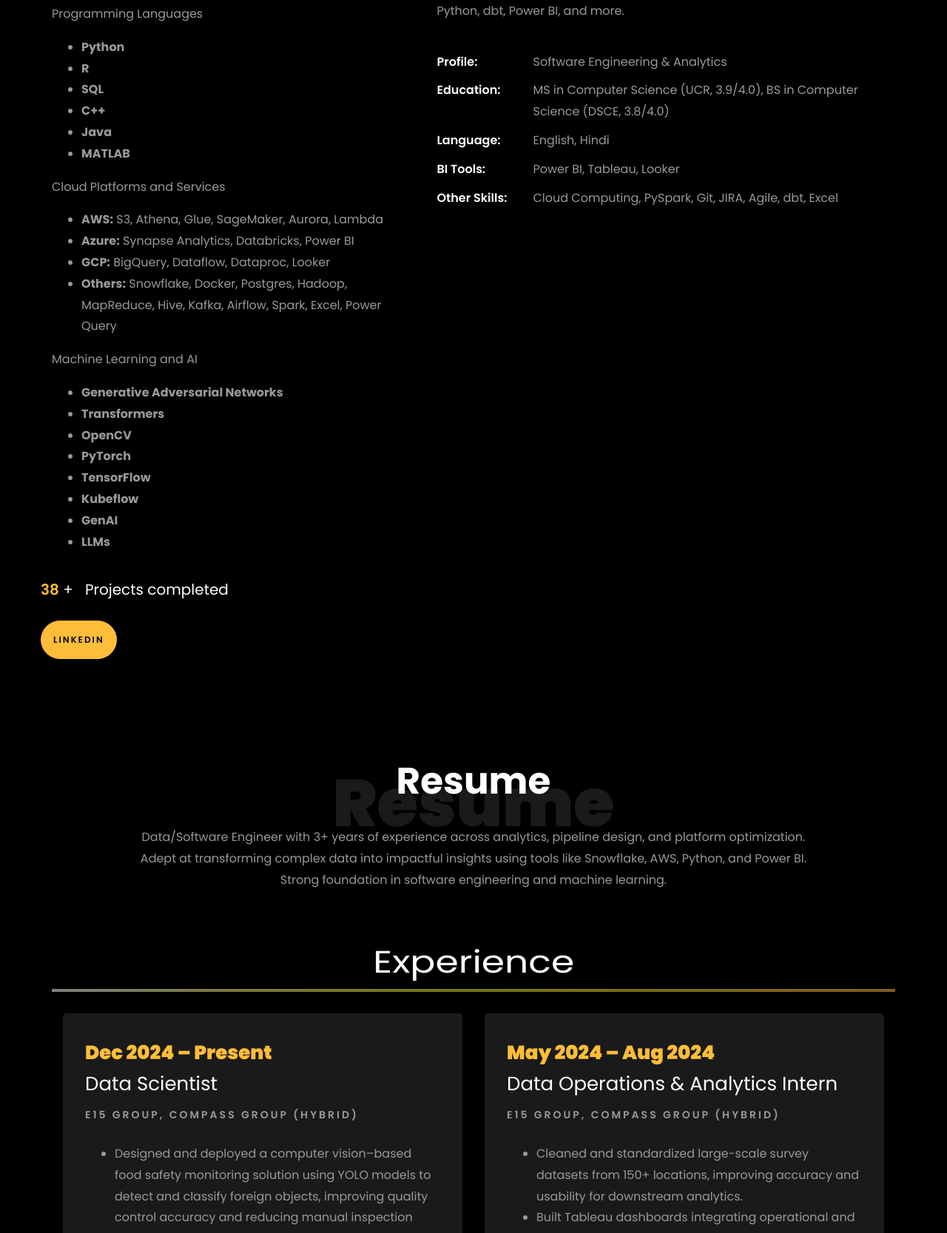
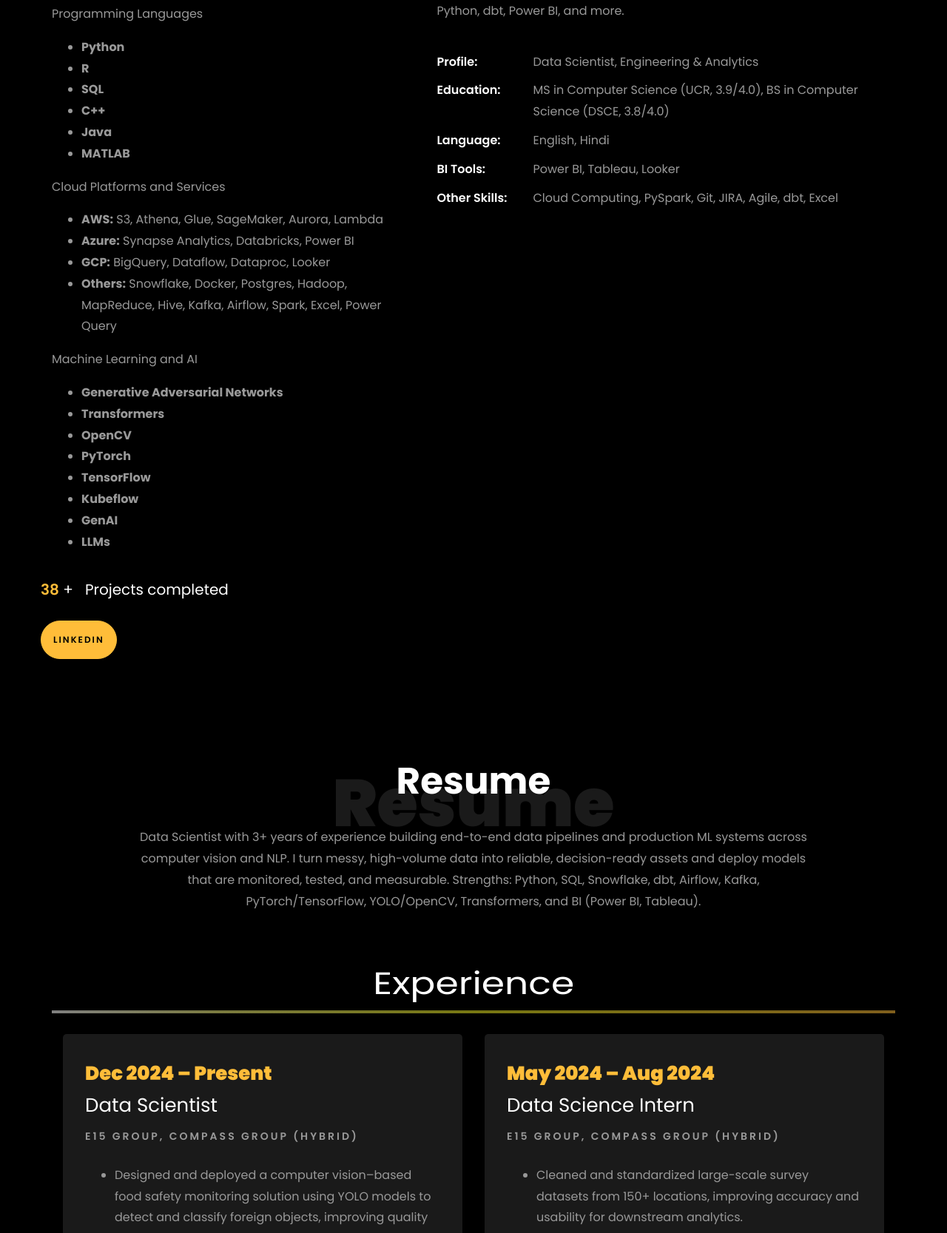
Before and after one commit to HardParikh/HardParikh.github.io, a plain HTML site: page index.html in a window 1280 px wide. Shown: the part 1133-2800 px from the top of the page at 74% size. Drawn offline with Linux system fonts and the light colour scheme; animation ran at ten frames a second; files whose address does not match are found by name.

Commit message:
Update index.html

```diff
--- a/index.html
+++ b/index.html
@@ -185,7 +185,7 @@
 
 						<br>
 						<br>
-			            <h2>Data Engineer and Master’s in Computer Science Graduate from UC Riverside</h2>
+			            <h2>Data Scientist and Master’s in Computer Science Graduate from UC Riverside</h2>
 			            <p><a href="https://github.com/HardParikh" class="btn btn-white btn-outline-white py-3 px-4">My works</a></p>
 		            </div>
 		          </div>
@@ -270,7 +270,7 @@
 							<h2 class="mb-4">About Me</h2>
 							<p>I’m a Software Engineer with over 3 years of experience in software development and data science. I’ve built data pipelines, designed data models, and delivered analytical solutions that drive insights and impact. I hold a master’s degree in Computer Science from the University of California, Riverside and a bachelor’s degree in Computer Science from Dayananda Sagar College of Engineering. My work spans across AWS, Snowflake, SQL, Python, dbt, Power BI, and more.</p>
 							<ul class="about-info mt-4 px-md-0 px-2">
-								<li class="d-flex"><span>Profile:</span> <span>Software Engineering & Analytics</span></li>
+								<li class="d-flex"><span>Profile:</span> <span>Data Scientist, Engineering & Analytics</span></li>
 								<li class="d-flex"><span>Education:</span> <span>MS in Computer Science (UCR, 3.9/4.0), BS in Computer Science (DSCE, 3.8/4.0)</span></li>
 								<li class="d-flex"><span>Language:</span> <span>English, Hindi</span></li>
 								<li class="d-flex"><span>BI Tools:</span> <span>Power BI, Tableau, Looker</span></li>
@@ -304,7 +304,8 @@
 			<div class="col-md-10 heading-section text-center ftco-animate">
 				<h1 class="big big-2">Resume</h1>
 				<h2 class="mb-4">Resume</h2>
-				<p>Data/Software Engineer with 3+ years of experience across analytics, pipeline design, and platform optimization. Adept at transforming complex data into impactful insights using tools like Snowflake, AWS, Python, and Power BI. Strong foundation in software engineering and machine learning.</p>
+				<p>Data Scientist with 3+ years of experience building end-to-end data pipelines and production ML systems across computer vision and NLP. I turn messy, high-volume data into reliable, decision-ready assets and deploy models that are monitored, tested, and measurable. Strengths: Python, SQL, Snowflake, dbt, Airflow, Kafka, PyTorch/TensorFlow, YOLO/OpenCV, Transformers, and BI (Power BI, Tableau).</p>
+
 			</div>
 		</div>
 
@@ -336,7 +337,7 @@
   <div class="col-md-6">
     <div class="resume-wrap ftco-animate">
       <span class="date">May 2024 – Aug 2024</span>
-      <h2>Data Operations & Analytics Intern</h2>
+      <h2>Data Science Intern</h2>
       <span class="position">E15 Group, Compass Group (Hybrid)</span>
       <p class="mt-4">
         <ul>
@@ -353,7 +354,7 @@
   <div class="col-md-6">
     <div class="resume-wrap ftco-animate">
       <span class="date">Nov 2023 – Apr 2024</span>
-      <h2>Data Science Intern</h2>
+      <h2>Machine Learning Intern</h2>
       <span class="position">Skilbi (Remote)</span>
       <p class="mt-4">
         <ul>
@@ -369,7 +370,7 @@
   <div class="col-md-6">
     <div class="resume-wrap ftco-animate">
       <span class="date">Mar 2022 – Aug 2023</span>
-      <h2>Software Engineer</h2>
+      <h2>Data Engineer</h2>
       <span class="position">Amadeus Labs (On-site)</span>
       <p class="mt-4">
         <ul>
```
